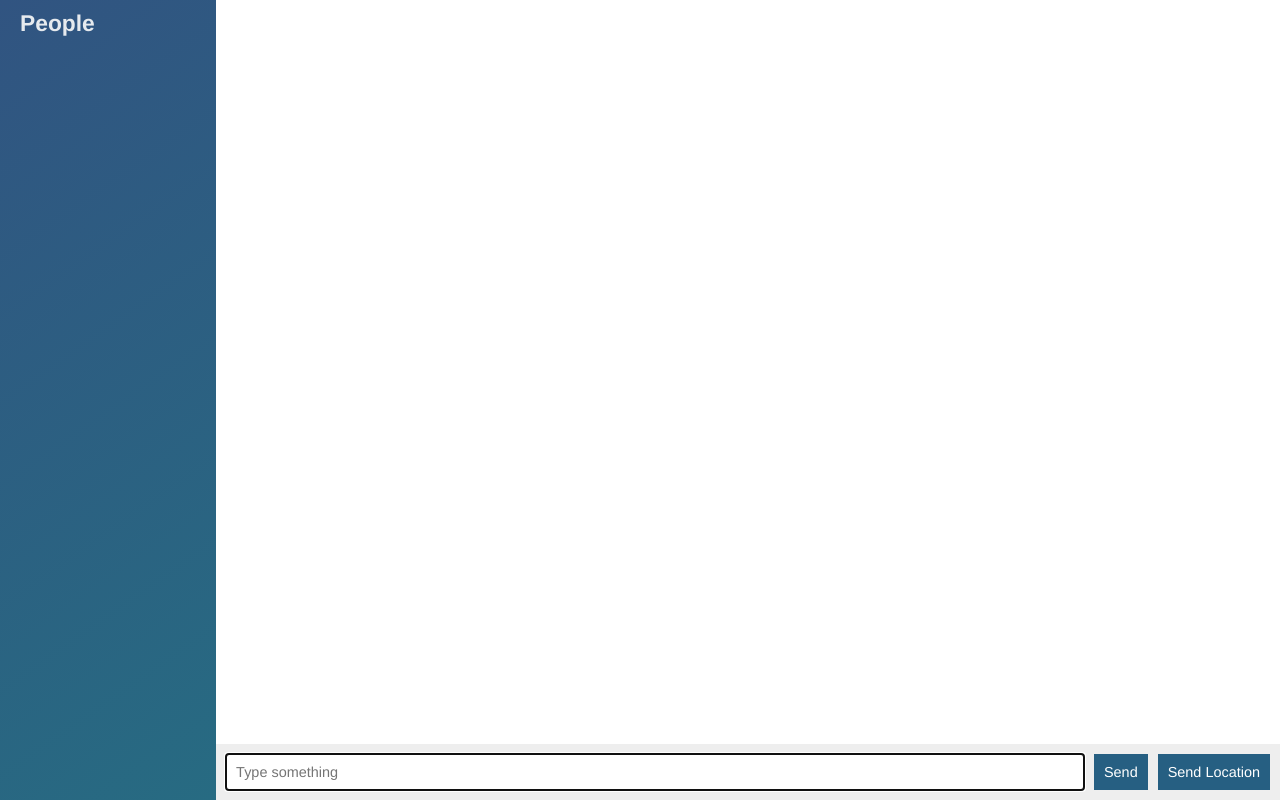
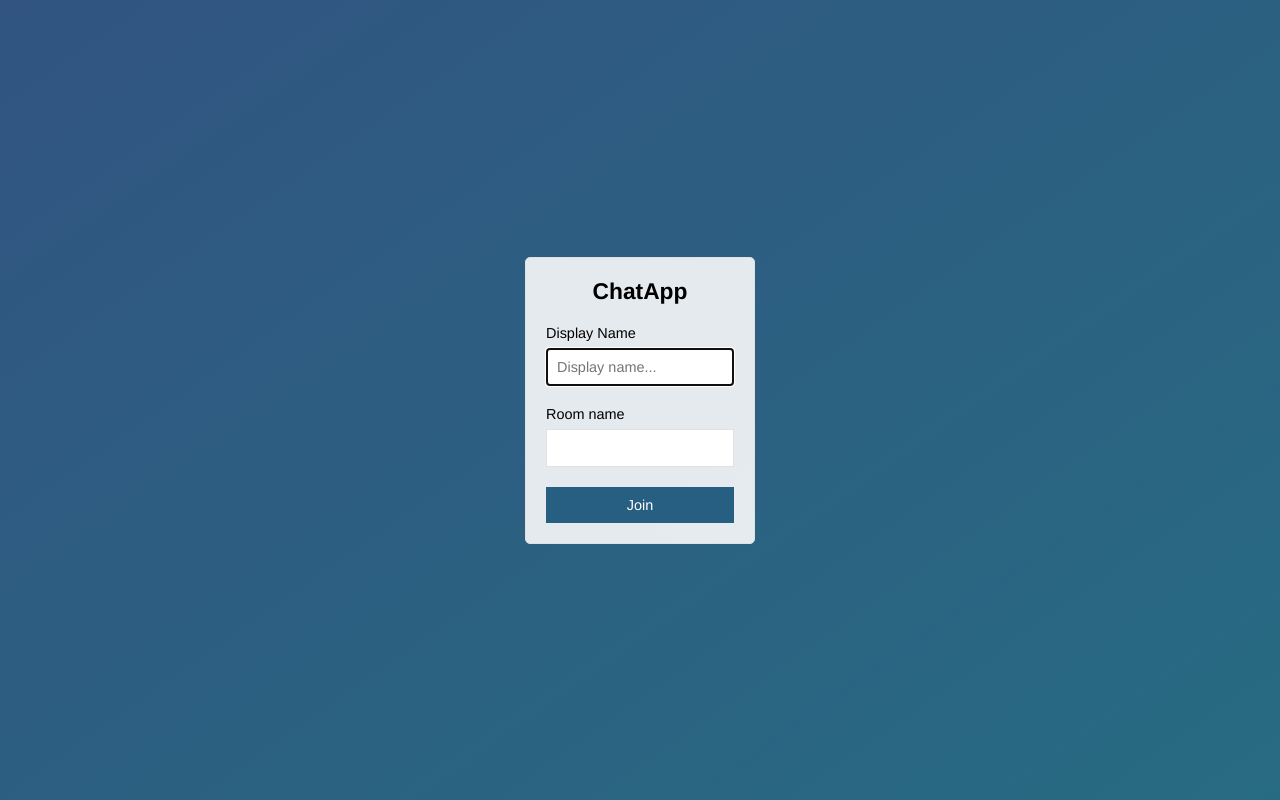
Before and after one commit to SharanSMenon/node-chat-app, a website: page public/index.html in a window 1280 px wide. Drawn offline with nearby package versions, Linux system fonts and the light colour scheme; no server answers.

Commit message:
Added Join chat page

```diff
--- a/public/index.html
+++ b/public/index.html
@@ -5,53 +5,29 @@
     <meta charset="UTF-8">
     <meta name="viewport" content="width=device-width, initial-scale=1.0">
     <meta http-equiv="X-UA-Compatible" content="ie=edge">
-    <title>Document</title>
+    <title>Join A Room | ChatApp</title>
     <link rel="stylesheet" href="css/styles.css">
-
 </head>
 
-<body class="chat">
-    <div class="chat__sidebar">
-        <h3>People</h3>
-        <div id="users"></div>
+<body class="centered-form">
+    <div class="centered-form__form">
+        <form action="/chat.html">
+            <div class="form-field">
+                <h3>ChatApp</h3>
+            </div>
+            <div class="form-field">
+                <label for="">Display Name</label>
+                <input type="text" name="display" placeholder="Display name..." autofocus>
+            </div>
+            <div class="form-field">
+                <label for="">Room name</label>
+                <input type="text" name="room">
+            </div>
+            <div class="form-field">
+                <button>Join</button>
+            </div>
+        </form>
     </div>
-    <div class="chat__main">
-        <ol id="messages" class="chat__messages"></ol>
-        <div class="chat__footer">
-            <form id="message-form">
-                <input name="message" type="text" placeholder="Type something" autofocus autocomplete="off"/>
-                <button>Send</button>
-            </form>
-            <button id="send-location">Send Location</button>
-        </div>
-    </div>
-    <script id="message-template" type="text/template">
-        <li class="message">
-            <div class="message__title">
-                <h4>{{from}}</h4>
-                <span>{{createdAt}}</span>
-            </div>
-            <div class="message__body">
-                <p>{{text}}</p>
-            </div>
-        </li>
-    </script>
-    <script id="location-message-template" type="text/template">
-        <li class="message">
-            <div class="message__title">
-                <h4>{{from}}</h4>
-                <span>{{createdAt}}</span>
-            </div>
-            <div class="message__body">
-                <a href="{{url}}" target="_blank">My Current Location</a>
-            </div>
-        </li>
-    </script>
-    <script src="/socket.io/socket.io.js"></script>
-    <script src="js/libs/jquery-3.3.1.min.js"></script>
-    <script src="https://cdnjs.cloudflare.com/ajax/libs/moment.js/2.20.1/moment.min.js "></script>
-    <script src="https://cdn.jsdelivr.net/npm/mustache@3.0.0/mustache.js"></script>
-    <script src="js/index.js"></script>
 </body>
 
 </html>
```
Also changed, not shown: public/chat.html (added, +57 -0 lines), public/js/chat.js (renamed from public/js/index.js).
